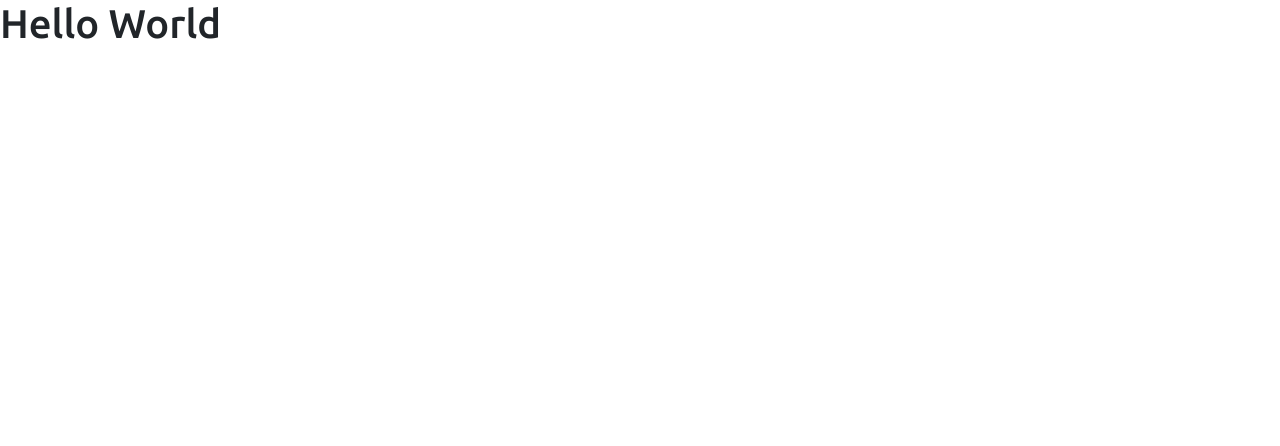
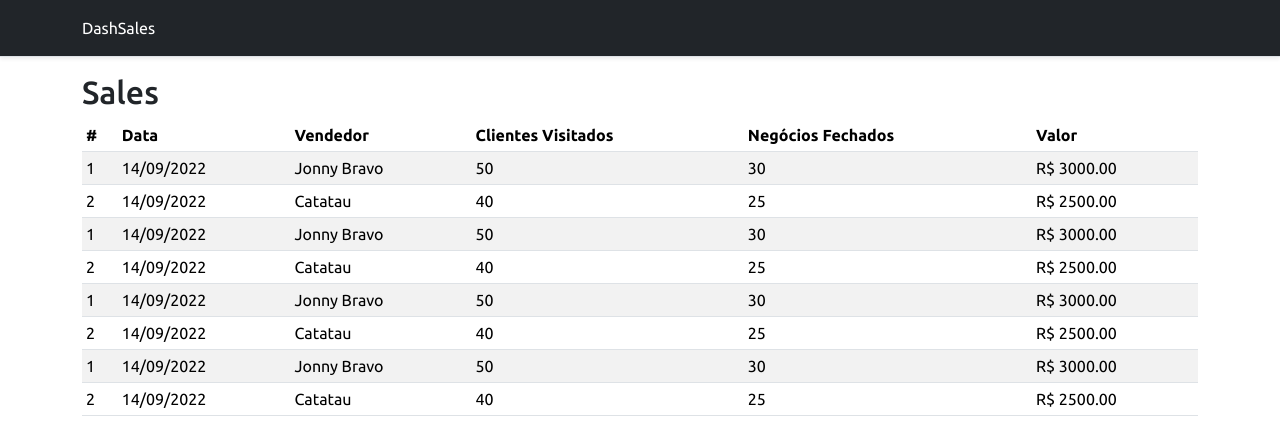
Before and after one commit to lhp97/dash-sales, a React (Create React App) app in the folder frontend/: page / in a window 1280 px wide. Shown: the top 446 px of the page. Built offline with nearby package versions, Linux system fonts and the light colour scheme.

Commit message:
Base static components

```diff
--- a/frontend/src/App.tsx
+++ b/frontend/src/App.tsx
@@ -1,8 +1,15 @@
+import DataTable from "Components/DataTable";
+import NavBar from "Components/Navbar";
+
 function App() {
   return (
-    <div>
-      <h1>Hello World</h1>
-    </div>
+    <>
+      <NavBar />
+      <main className="container">
+        <h2>Sales</h2>
+        <DataTable/>
+      </main>
+    </>
   );
 }
 
--- /dev/null
+++ b/frontend/src/Components/DataTable/index.tsx
@@ -0,0 +1,86 @@
+const DataTable = () => {
+  return (
+    <div className="table-responsive">
+      <table className="table table-striped table-sm">
+        <thead>
+          <tr>
+            <th scope="col">#</th>
+            <th scope="col">Data</th>
+            <th scope="col">Vendedor</th>
+            <th scope="col">Clientes Visitados</th>
+            <th scope="col">Negócios Fechados</th>
+            <th scope="col">Valor</th>
+          </tr>
+        </thead>
+        <tbody>
+          <tr>
+            <td>1</td>
+            <td>14/09/2022</td>
+            <td>Jonny Bravo</td>
+            <td>50</td>
+            <td>30</td>
+            <td>R$ 3000.00</td>
+          </tr>
+          <tr>
+            <td>2</td>
+            <td>14/09/2022</td>
+            <td>Catatau</td>
+            <td>40</td>
+            <td>25</td>
+            <td>R$ 2500.00</td>
+          </tr>
+          <tr>
+            <td>1</td>
+            <td>14/09/2022</td>
+            <td>Jonny Bravo</td>
+            <td>50</td>
+            <td>30</td>
+            <td>R$ 3000.00</td>
+          </tr>
+          <tr>
+            <td>2</td>
+            <td>14/09/2022</td>
+            <td>Catatau</td>
+            <td>40</td>
+            <td>25</td>
+            <td>R$ 2500.00</td>
+          </tr>
+          <tr>
+            <td>1</td>
+            <td>14/09/2022</td>
+            <td>Jonny Bravo</td>
+            <td>50</td>
+            <td>30</td>
+            <td>R$ 3000.00</td>
+          </tr>
+          <tr>
+            <td>2</td>
+            <td>14/09/2022</td>
+            <td>Catatau</td>
+            <td>40</td>
+            <td>25</td>
+            <td>R$ 2500.00</td>
+          </tr>
+          <tr>
+            <td>1</td>
+            <td>14/09/2022</td>
+            <td>Jonny Bravo</td>
+            <td>50</td>
+            <td>30</td>
+            <td>R$ 3000.00</td>
+          </tr>
+          <tr>
+            <td>2</td>
+            <td>14/09/2022</td>
+            <td>Catatau</td>
+            <td>40</td>
+            <td>25</td>
+            <td>R$ 2500.00</td>
+          </tr>
+        </tbody>
+      </table>
+    </div>
+  );
+};
+
+export default DataTable;
--- /dev/null
+++ b/frontend/src/Components/Navbar/index.tsx
@@ -0,0 +1,22 @@
+const NavBar = () => {
+  return (
+    <div className="d-flex flex-column flex-md-row p-3 px-md-4 mb-3 navbar-dark bg-dark border-bottom shadow-sm">
+      <div className="container">
+        <nav>
+          <label className="navbar-brand">DashSales</label>
+        </nav>
+      </div>
+    </div>
+  );
+};
+
+export default NavBar;
+
+
+/*<div className="d-flex flex-column flex-md-row align-items-center p-3 px-md-4 mb-3 bg-light border-bottom shadow-sm">
+  <div className="container">
+    <nav className="my-2 my-md-0 mr-md-3">
+      <img src={ImgDsDark} alt="DevSuperior" width="120" />
+    </nav>
+  </div>
+</div>*/
```
